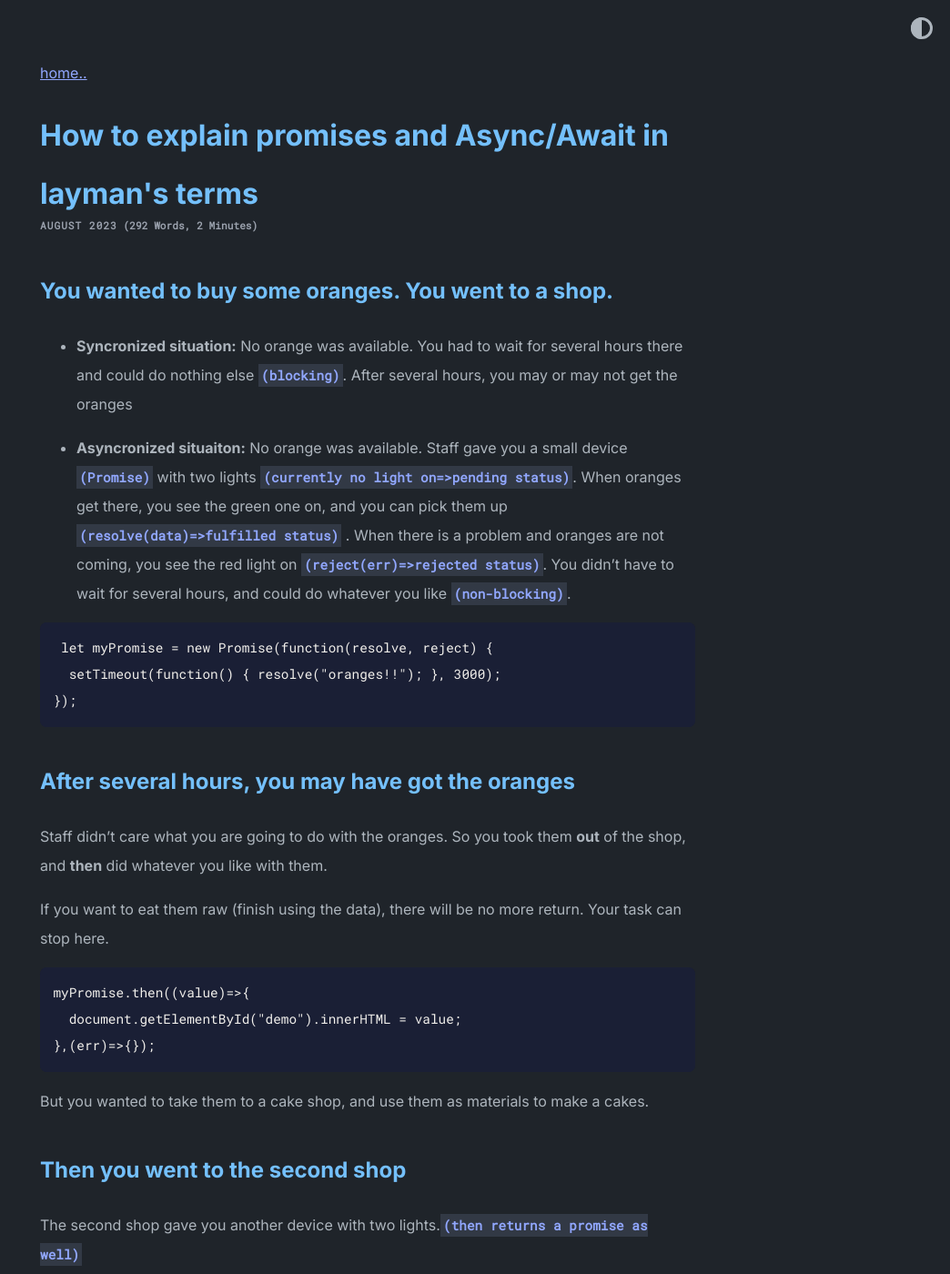
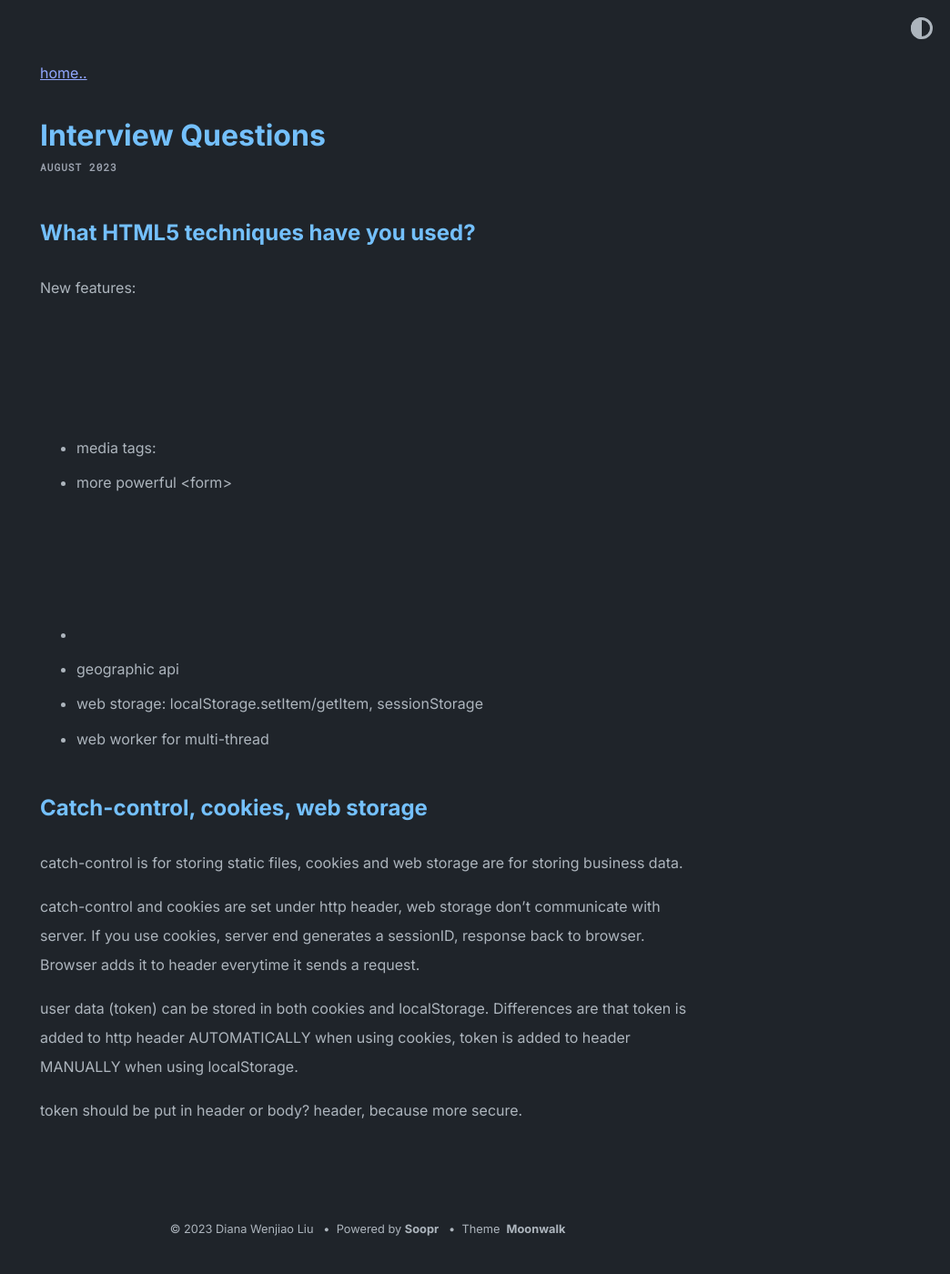
Before and after one commit to DianaLeo/DianaLeo.github.io, a Jekyll site: the page built from _posts/2023-08-22-How-to-explain-Promises-in-laymans-terms.md, in a window 1280 px wide and 1400 px high. Shown: the whole window at 91% size, without its empty margins (236-1280 px from the left). Built offline with Jekyll 4.4.1, drawn with Linux system fonts in a browser that asks for light colours; some of the changed text lies outside the part shown.

````diff
--- a/_posts/2023-08-22-How-to-explain-Promises-in-laymans-terms.md
+++ b/_posts/2023-08-22-How-to-explain-Promises-in-laymans-terms.md
@@ -1,114 +1,31 @@
 ---
 layout: post
-title: "How to explain promises and Async/Await in layman's terms"
-date:   2023-08-22 11:07:39 +1000
-categories: Javascript
+title: "Interview Questions"
+date:   2023-08-28 14:57:39 +1000
+categories: fullstack
 ---
 
 
 
-## You wanted to buy some oranges. You went to a shop.
+## What HTML5 techniques have you used?
 
- - **Syncronized situation:** No orange was available. You had to wait for several hours there and could do nothing else ```(blocking)```. After several hours, you may or may not get the oranges
+New features:
+- media tags:<autio><video>
+- more powerful <form>
+- <canvas>
+- geographic api
+- web storage: localStorage.setItem/getItem, sessionStorage
+- web worker for multi-thread
 
- - **Asyncronized situaiton:** No orange was available. Staff gave you a small device ```(Promise)``` with two lights ```(currently no light on=>pending status)```. When oranges get there, you see the green one on, and you can pick them up ```(resolve(data)=>fulfilled status)``` . When there is a problem and oranges are not coming, you see the red light on ```(reject(err)=>rejected status)```. You didn't have to wait for several hours, and could do whatever you like ```(non-blocking)```.
+## Catch-control, cookies, web storage
 
- ```
- let myPromise = new Promise(function(resolve, reject) {
-  setTimeout(function() { resolve("oranges!!"); }, 3000);
-});
-```
+catch-control is for storing static files,
+cookies and web storage are for storing business data.
 
+catch-control and cookies are set under http header,
+web storage don't communicate with server.
+If you use cookies, server end generates a sessionID, response back to browser. Browser adds it to header everytime it sends a request.
 
+user data (token) can be stored in both cookies and localStorage. Differences are that token is added to http header AUTOMATICALLY when using cookies, token is added to header MANUALLY when using localStorage.
 
-
-
-## After several hours, you may have got the oranges
-
-Staff didn't care what you are going to do with the oranges. So you took them **out** of the shop, and **then** did whatever you like with them.
-
-If you want to eat them raw (finish using the data), there will be no more return. Your task can stop here.
-
-```
-myPromise.then((value)=>{
-  document.getElementById("demo").innerHTML = value;
-},(err)=>{});
-```
-
-But you wanted to take them to a cake shop, and use them as materials to make a cakes.
-
-## Then you went to the second shop
-
-The second shop gave you another device with two lights.```(then returns a promise as well)```
-
-```
-myPromise
-.then((oranges)=>{
-  //making a cake
-  return cake;
-})
-.then((cake)=>{console.log(cake)})
-.catch((err)=>{});
-```
-
-Then you can go to the third shop, the forth shop. That is called ```Promise Chain```
-
-
-
-## Promise chain is not elegant enough?
-
-That's what Async/Await for.
-Async/Await is just a syntax sugar.
-**Async** is for packing the return of a normal function into a Promise.
-
-```
-async fn(){}
-```
-
-equals to
-
-```
-async fn(){
-  return Promise.resolve(undefined);
-}
-```
-
-```
-async fn(){
-  let myPromise = new Promise(function(resolve, reject) {
-    setTimeout(function() { resolve("oranges!!"); }, 3000);
-  });
-}
-```
-equals to **the staff informs you oranges are ready for pick up**.
-
-**Then you can pick them up:**
-```
-let oranges = await myPromise;
-```
-
-equals to
-
-```
-.then((oranges)=>{})
-```
-
-Just be mindful of where to put await. Await has to be within the async.
-```
-async fn(){
-  try{
-    let orangePromise = new Promise(function(resolve, reject) {
-      setTimeout(()=> { resolve("oranges!!"); }, 3000);
-    });
-    let oranges = await orangePromise;
-
-    let cakePromise = new Promise(function(resolve, reject) {
-      setTimeout(()=> {
-        //do something with oranges
-        resolve("cake!!"); }, 3000);
-    });
-    let cake = await cakePromise;
-  }
-  catch(err){}
-}
-```
+token should be put in header or body? header, because more secure.
````
Also changed, not shown: _data/home.yml (+6 -5 lines), _posts/2023-08-28-Interview-questions.md (added, +114 -0 lines).
